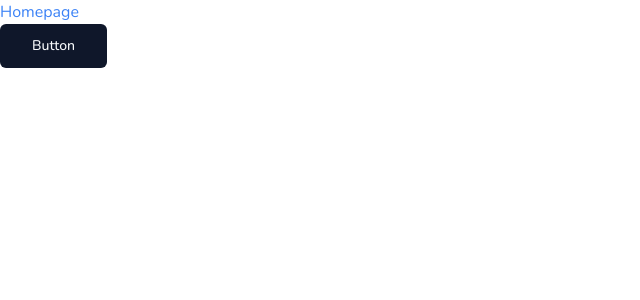
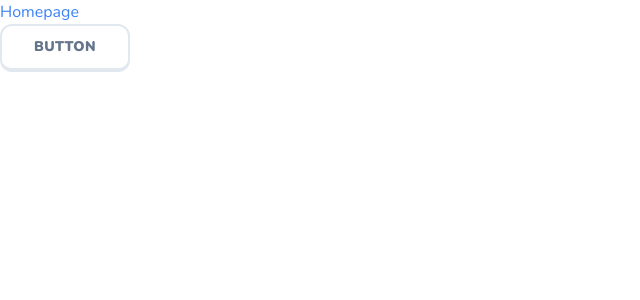
Before and after one commit to kastastin/malingo, a Next.js app: page / in a window 1280 px wide. Shown: the top 300 px of the page, without its empty margins (0-640 px from the left). Built offline with nearby package versions, Linux system fonts and the light colour scheme.

Commit message:
added Buttons

```diff
--- /dev/null
+++ b/app/buttons/page.tsx
@@ -0,0 +1,25 @@
+import { Button } from "@/components/ui/button";
+
+export default function ButtonsPage() {
+  return (
+    <div className="flex max-w-[200px] flex-col space-y-4 p-4">
+      <Button>Default</Button>
+      <Button variant="ghost">Ghost</Button>
+
+      <Button variant="primary">Primary</Button>
+      <Button variant="primaryOutline">Primary Outline</Button>
+
+      <Button variant="secondary">Secondary</Button>
+      <Button variant="secondaryOutline">Secondary Outline</Button>
+
+      <Button variant="danger">Danger</Button>
+      <Button variant="dangerOutline">Danger Outline</Button>
+
+      <Button variant="super">Super</Button>
+      <Button variant="superOutline">Super Outline</Button>
+
+      <Button variant="sidebar">Sidebar</Button>
+      <Button variant="sidebarOutline">Sidebar Outline</Button>
+    </div>
+  );
+}
--- a/components/ui/button.tsx
+++ b/components/ui/button.tsx
@@ -5,25 +5,43 @@ import { cva, type VariantProps } from "class-variance-authority";
 import { cn } from "@/lib/utils";
 
 const buttonVariants = cva(
-  "inline-flex items-center justify-center whitespace-nowrap rounded-md text-sm font-medium ring-offset-background transition-colors focus-visible:outline-none focus-visible:ring-2 focus-visible:ring-ring focus-visible:ring-offset-2 disabled:pointer-events-none disabled:opacity-50",
+  "inline-flex items-center justify-center whitespace-nowrap rounded-xl text-sm font-bold uppercase tracking-wide ring-offset-background transition-colors focus-visible:outline-none focus-visible:ring-2 focus-visible:ring-ring focus-visible:ring-offset-2 disabled:pointer-events-none disabled:opacity-50",
   {
     variants: {
       variant: {
-        default: "bg-primary text-primary-foreground hover:bg-primary/90",
-        destructive:
-          "bg-destructive text-destructive-foreground hover:bg-destructive/90",
-        outline:
-          "border border-input bg-background hover:bg-accent hover:text-accent-foreground",
+        default:
+          "border-2 border-b-4 border-slate-200 bg-white font-black text-slate-500 hover:bg-slate-100 active:border-b-2",
+
+        ghost:
+          "border-0 border-transparent bg-transparent text-slate-500 hover:bg-slate-100",
+
+        primary:
+          "bg-sky-400 border-b-4 border-sky-500 text-primary-foreground hover:bg-sky-400/90 active:border-b-0",
+        primaryOutline: "bg-white text-sky-500 hover:bg-slate-100",
+
         secondary:
-          "bg-secondary text-secondary-foreground hover:bg-secondary/80",
-        ghost: "hover:bg-accent hover:text-accent-foreground",
-        link: "text-primary underline-offset-4 hover:underline",
+          "bg-green-500 border-b-4 border-green-600 text-primary-foreground hover:bg-green-500/90 active:border-b-0",
+        secondaryOutline: "bg-white text-green-500 hover:bg-slate-100",
+
+        danger:
+          "bg-rose-500 border-b-4 border-rose-600 text-primary-foreground hover:bg-rose-500/90 active:border-b-0",
+        dangerOutline: "bg-white text-rose-500 hover:bg-slate-100",
+
+        super:
+          "bg-indigo-500 border-b-4 border-indigo-600 text-primary-foreground hover:bg-indigo-500/90 active:border-b-0",
+        superOutline: "bg-white text-indigo-500 hover:bg-slate-100",
+
+        sidebar:
+          "border-2 border-transparent bg-transparent text-slate-500 transition-none hover:bg-slate-100",
+        sidebarOutline:
+          "border-2 border-sky-300 bg-sky-500/15 text-sky-500 transition-none hover:bg-sky-500/20",
       },
       size: {
-        default: "h-10 px-4 py-2",
-        sm: "h-9 rounded-md px-3",
-        lg: "h-11 rounded-md px-8",
+        default: "h-11 px-4 py-2",
+        sm: "h-9 px-3",
+        lg: "h-12 px-8",
         icon: "h-10 w-10",
+        rounded: "rounded-full",
       },
     },
     defaultVariants: {
```
